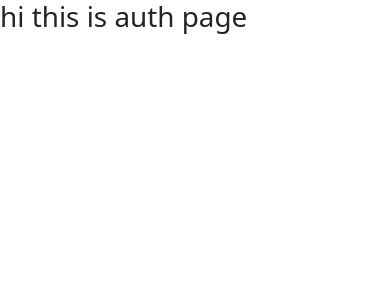
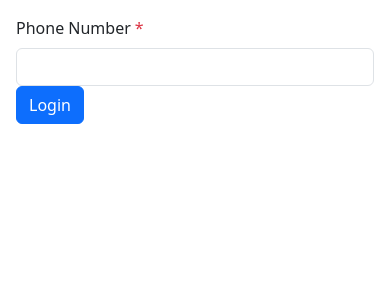
Before and after one commit to SamanKeighobadi/dekamond-team, a Next.js app: page /auth in a window 390 px wide. Shown: the top 300 px of the page. Built offline with nearby package versions, Linux system fonts and the light colour scheme.

Commit message:
feat: create auth form schema for validation phone number , store user data & redirect to dashboard
-display input errors in custom Input component
- redirect user to auth page if user data does not exist in local storage

```diff
--- a/app/auth/page.tsx
+++ b/app/auth/page.tsx
@@ -1,9 +1,72 @@
+"use client";
+
+import Button from "../components/ui/Button";
+import Input from "../components/ui/Input";
+import { getRandomUser } from "@/services/auth.services";
+import { useQuery } from "@tanstack/react-query";
+import { schema } from "./validations/schema";
+import z from "zod";
+import { SubmitHandler, useForm } from "react-hook-form";
+import { zodResolver } from "@hookform/resolvers/zod";
+import { useRouter } from "next/navigation";
+import { useEffect } from "react";
+import AuthTokenManager from "@/lib/TokenManager";
+
+type FormData = z.infer<typeof schema>;
+
 const AuthPage = () => {
-    return (
-        <div>
-            <h1>hi this is auth page </h1>
-        </div>
-     );
-}
+  const router = useRouter();
+  const tokenManager = new AuthTokenManager("/auth");
+
+  const { isLoading, refetch } = useQuery({
+    queryKey: ["randomUser"],
+    queryFn: getRandomUser,
+    enabled: false,
+  });
+
+  const {
+    register,
+    handleSubmit,
+    formState: { errors },
+  } = useForm<FormData>({
+    resolver: zodResolver(schema),
+  });
+
+  const onSubmit: SubmitHandler<FormData> = async (data) => {
+    try {
+      const result = await refetch();
+
+      if (result.isSuccess && result.data) {
+        tokenManager.setUserData(result.data);
+        router.push("/dashboard");
+      } else {
+        console.error("Refetch failed:", result.error);
+      }
+    } catch (err) {
+      console.error("Error in refetch:", err);
+    }
+  };
+
+  return (
+    <div className="p-3">
+      <div className="col-md-3">
+        <form onSubmit={handleSubmit(onSubmit)}>
+          <Input
+            label="Phone Number"
+            name="phone_number"
+            type="text"
+            isRequired={true}
+            error={errors.phone_number}
+            register={register}
+          />
+
+          <Button variant="primary" type="submit" isLoading={isLoading}>
+            Login
+          </Button>
+        </form>
+      </div>
+    </div>
+  );
+};
 
 export default AuthPage;
--- /dev/null
+++ b/app/auth/validations/schema.ts
@@ -0,0 +1,12 @@
+import { z } from "zod";
+
+export const schema = z.object({
+  phone_number: z
+    .string()
+    .regex(/^(98|0)9\d{9}$/, {
+      message:
+        "Please enter a valid phone number (e.g., 989123456789 or 09123456789)",
+    })
+    .min(10, { message: "Phone number must be at least 10 digits" })
+    .max(12, { message: "Phone number cannot exceed 12 digits" }),
+});
--- a/app/components/ui/Button.tsx
+++ b/app/components/ui/Button.tsx
@@ -28,6 +28,7 @@ const Button = (props: ButtonProps) => {
     isLoading = false,
     fullWidth = false,
     className = "",
+    type = "button",
     ...rest
   } = props;
 
@@ -41,11 +42,12 @@ const Button = (props: ButtonProps) => {
 
   return (
     <button
+      type={type}
       className={`btn btn-${variant} btn-${size} ${
         fullWidth ? "w-100" : ""
       } ${className}`}
       disabled={isLoading || props.disabled}
-      {...props}
+      {...rest}
     >
       {isLoading && loadingSpinner}
       {children}
--- a/app/components/ui/Input.tsx
+++ b/app/components/ui/Input.tsx
@@ -1,6 +1,5 @@
 "use client";
 
-import { ChangeEvent } from "react";
 import { UseFormRegister, FieldError } from "react-hook-form";
 
 interface InputProps {
@@ -25,6 +24,7 @@ const Input = (props: InputProps) => {
     className,
     disabeld,
     placeholder,
+    error,
     register,
   } = props;
 
@@ -42,6 +42,8 @@ const Input = (props: InputProps) => {
         placeholder={placeholder}
         {...(register ? register(name) : {})}
       />
+
+      {error && <p className="text-danger mt-1 ">{error.message}</p>}
     </div>
   );
 };
```
Also changed, not shown: app/dashboard/page.tsx (+11 -0 lines).
